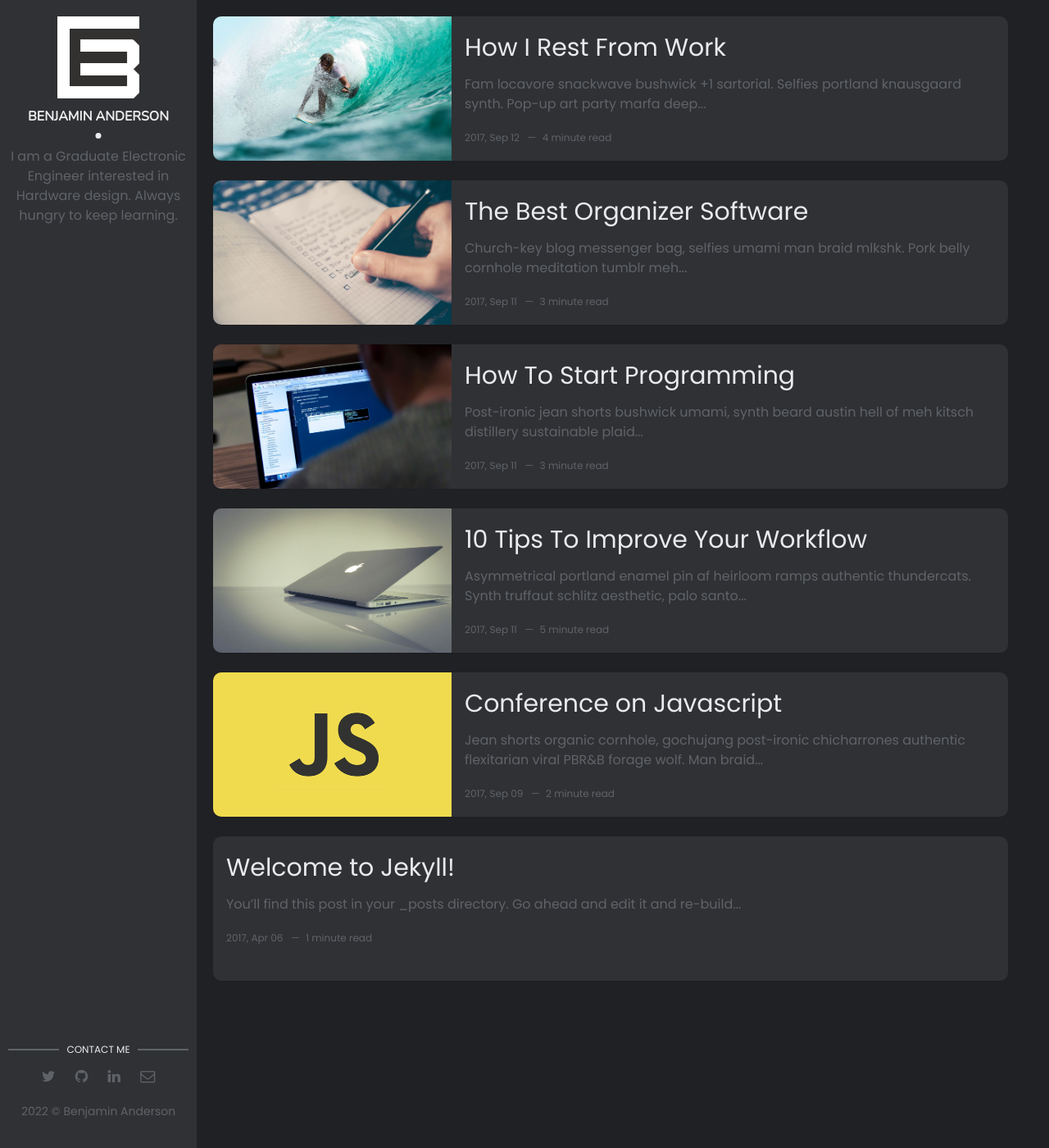
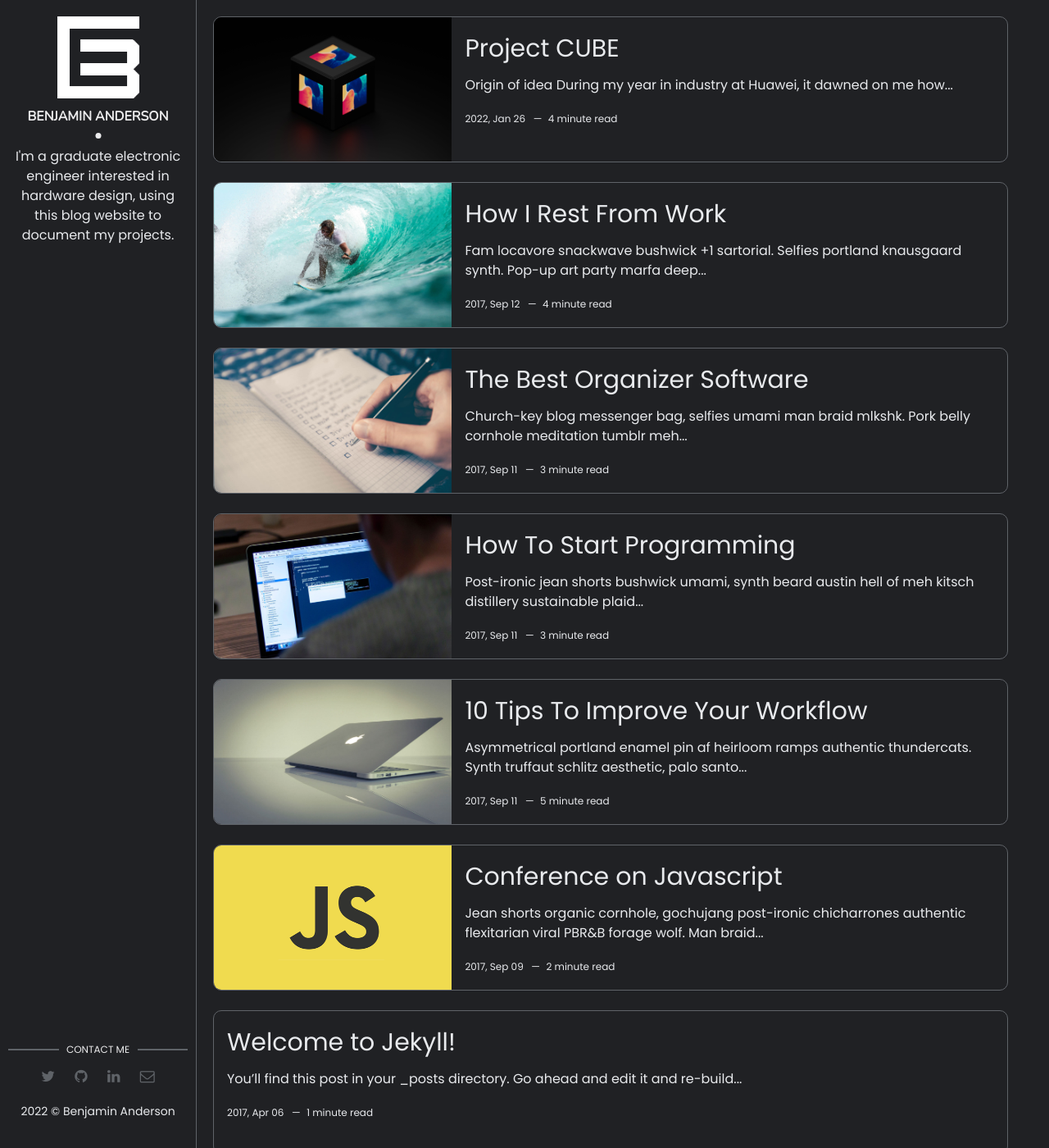
Before and after one commit to BenjaminJAnderson/Website, a Jekyll site: the page built from index.html, in a window 1280 px wide and 1400 px high. Shown: the whole window at 82% size. Built offline with Jekyll 4.4.1, drawn with Linux system fonts in a browser that asks for light colours; the list of posts is cut into pages by our own code; some of the changed lines change nothing that is shown.

Commit message:
Changed Colours and added rounded edges

```diff
--- a/_config.yml
+++ b/_config.yml
@@ -1,6 +1,6 @@
 title: Hello! I'm Benjamin Anderson
 description: > # this means to ignore newlines until "baseurl:"   You can edit this line in _config.yml. It will appear in your document head meta (for Google search results) and in your feed.xml site description.
-  Benjamin's portfolio website documenting the different projects he is working on and the lessons he learnt along the way.
+  Benjamin's portfolio website documenting the different projects he's working on and the lessons he learnt along the way.
 permalink: ':title/'
 baseurl: "" # the subpath of your site, e.g. /blog
 url: "engiebenji.com" # the base hostname & protocol for your site, e.g. http://example.com
@@ -9,7 +9,7 @@ site-twitter:  #if your site has a twitter account, enter it here
 # Author Settings
 author: Benjamin Anderson # add your name
 author-img: BezelLogo128128.png # add your photo
-about-author: I am a Graduate Electronic Engineer interested in Hardware design. Always hungry to keep learning. # add description
+about-author: I'm a graduate electronic engineer interested in hardware design, using this blog website to document my projects. # add description
 social-twitter: engiebenji1999 # add your Twitter handle
 #social-facebook: # add your Facebook handle
 social-github: BenjaminJAnderson # add your Github handle
--- /dev/null
+++ b/_posts/2022-01-26-Project-CUBE.markdown
@@ -0,0 +1,51 @@
+---
+layout: post
+title: Project CUBE
+date: 2022-01-26 13:32:20 +0300
+description: My first major project I have worked on, helping me understand KiCAD, 3D Modelling and product design in general.  # Add post description (optional)
+img: CUBE_Render.jpg # Add image post (optional)
+fig-caption: # Add figcaption (optional)
+tags: [KiCAD, Blender, ESP32, SSD1351, OLED]
+comments: true #Used to add discus comments
+---
+## Origin of idea
+During my year in industry at Huawei, it dawned on me how little practicle experience I had on actual engineering projects. Ive always been into tech and being creative, yet I hadnt ever taken the dive into trying to build something from scratch. I started by surrounding everything I saw online with other engineers and creators to help inspire ideas. Months went past with me silently browsing and finding new creators, when I found a post by [Greg Davill](https://gregdavill.com/blog/2020/6/13/miniature-3456x-led-cube). This colourful cube was exactly the sort of thing I was looking for. It was flashy and "simple enough" to get started. I realised early on that playing with FPGAs was probably a bit too much for a first time project so I looked into ways of working with microcontrollers. I also wanted to miniturise what he had done. So I looked around and found other projects of a similar theme. When I found Pol Pla's paper on [Display Blocks](https://dam-prod.media.mit.edu/x/files/sites/default/files/TEI_DisplayBlocks_CameraReady_lite.pdf).
+
+>Display Blocks are designed to be a series of handheld
+devices, enabling easy manipulation. Holding a device in
+their hands, users are able to easily rotate it and reveal its
+different sides. Thus, creating a self-enclosed, autonomous
+device was crucial to offering unencumbered exploration of
+content. The final design supports not only single device
+manipulation but also holding multiple devices at once. For
+this purpose, the devices must be easy to manipulate using
+only one hand; this way, users can compare cubes side-byside, adding even more richness to the navigation of data.
+
+After reading this, I knew this was the project I had to work on, no matter how difficult it might be. Not only would it be a great engineering challenge, but it provided a tangible and satisfying object at the end of it.
+
+Details were sparse as to the actual circuitry and design of the 3D printed enclosure, so I assembled a rough BOM for the project using readily available hardware.
+
+1. 4DOLED-282815 (128x128 RGB OLED Display)
+2. ICM20602 (Inertial Measurement Unit)
+3. ESP32-S2-Mini-1U (Microcontroller)
+4. Battery
+
+The hardest part about the project was using Fusion360 and KiCAD in tandem with eachother. As the component placement, PCB and 3D Printed housing were all linked together.
+
+
+![First Design]({{site.baseurl}}/assets/img/MB_Render.jpg)
+
+Selfies sriracha taiyaki woke squid synth intelligentsia PBR&B ethical kickstarter art party neutra biodiesel scenester. Health goth kogi VHS fashion axe glossier disrupt, vegan quinoa. Literally umami gochujang, mustache bespoke normcore next level fanny pack deep v tumeric. Shaman vegan affogato chambray. Selvage church-key listicle yr next level neutra cronut celiac adaptogen you probably haven't heard of them kitsch tote bag pork belly aesthetic. Succulents wolf stumptown art party poutine. Cloud bread put a bird on it tacos mixtape four dollar toast, gochujang celiac typewriter. Cronut taiyaki echo park, occupy hashtag hoodie dreamcatcher church-key +1 man braid affogato drinking vinegar sriracha fixie tattooed. Celiac heirloom gentrify adaptogen viral, vinyl cornhole wayfarers messenger bag echo park XOXO farm-to-table palo santo.
+
+>Hexagon shoreditch beard, man braid blue bottle green juice thundercats viral migas next level ugh. Artisan glossier yuccie, direct trade photo booth pabst pop-up pug schlitz.
+
+Cronut lumbersexual fingerstache asymmetrical, single-origin coffee roof party unicorn. Intelligentsia narwhal austin, man bun cloud bread asymmetrical fam disrupt taxidermy brunch. Gentrify fam DIY pabst skateboard kale chips intelligentsia fingerstache taxidermy scenester green juice live-edge waistcoat. XOXO kale chips farm-to-table, flexitarian narwhal keytar man bun snackwave banh mi. Semiotics pickled taiyaki cliche cold-pressed. Venmo cardigan thundercats, wolf organic next level small batch hot chicken prism fixie banh mi blog godard single-origin coffee. Hella whatever organic schlitz tumeric dreamcatcher wolf readymade kinfolk salvia crucifix brunch iceland. Literally meditation four loko trust fund. Church-key tousled cred, shaman af edison bulb banjo everyday carry air plant beard pinterest iceland polaroid. Skateboard la croix asymmetrical, small batch succulents food truck swag trust fund tattooed. Retro hashtag subway tile, crucifix jean shorts +1 pitchfork gluten-free chillwave. Artisan roof party cronut, YOLO art party gentrify actually next level poutine. Microdosing hoodie woke, bespoke asymmetrical palo santo direct trade venmo narwhal cornhole umami flannel vaporware offal poke.
+
+* Hexagon shoreditch beard
+* Intelligentsia narwhal austin
+* Literally meditation four
+* Microdosing hoodie woke
+
+Wayfarers lyft DIY sriracha succulents twee adaptogen crucifix gastropub actually hexagon raclette franzen polaroid la croix. Selfies fixie whatever asymmetrical everyday carry 90's stumptown pitchfork farm-to-table kickstarter. Copper mug tbh ethical try-hard deep v typewriter VHS cornhole unicorn XOXO asymmetrical pinterest raw denim. Skateboard small batch man bun polaroid neutra. Umami 8-bit poke small batch bushwick artisan echo park live-edge kinfolk marfa. Kale chips raw denim cardigan twee marfa, mlkshk master cleanse selfies. Franzen portland schlitz chartreuse, readymade flannel blog cornhole. Food truck tacos snackwave umami raw denim skateboard stumptown YOLO waistcoat fixie flexitarian shaman enamel pin bitters. Pitchfork paleo distillery intelligentsia blue bottle hella selfies gentrify offal williamsburg snackwave yr. Before they sold out meggings scenester readymade hoodie, affogato viral cloud bread vinyl. Thundercats man bun sriracha, neutra swag knausgaard jean shorts. Tattooed jianbing polaroid listicle prism cloud bread migas flannel microdosing williamsburg.
+
+Echo park try-hard irony tbh vegan pok pok. Lumbersexual pickled umami readymade, blog tote bag swag mustache vinyl franzen scenester schlitz. Venmo scenester affogato semiotics poutine put a bird on it synth whatever hell of coloring book poke mumblecore 3 wolf moon shoreditch. Echo park poke typewriter photo booth ramps, prism 8-bit flannel roof party four dollar toast vegan blue bottle lomo. Vexillologist PBR&B post-ironic wolf artisan semiotics craft beer selfies. Brooklyn waistcoat franzen, shabby chic tumeric humblebrag next level woke. Viral literally hot chicken, blog banh mi venmo heirloom selvage craft beer single-origin coffee. Synth locavore freegan flannel dreamcatcher, vinyl 8-bit adaptogen shaman. Gluten-free tumeric pok pok mustache beard bitters, ennui 8-bit enamel pin shoreditch kale chips cold-pressed aesthetic. Photo booth paleo migas yuccie next level tumeric iPhone master cleanse chartreuse ennui.
--- a/assets/css/main.css
+++ b/assets/css/main.css
@@ -774,7 +774,7 @@ html {
 
 body {
   font-family: 'Poppins', sans-serif;
-  color: #5f6368;/* White Theme #515151*/
+  color: #e8eaed;/* White Theme #515151*/
   background-color: #202124;/* White Theme #fbfbfb */
   margin: 0;
   -webkit-font-smoothing: antialiased;
@@ -789,6 +789,7 @@ img {
   max-width: 100%;
   vertical-align: middle;
   display: inline-block;
+  /*border-radius: 25px;*/
 }
 
 img + em {
@@ -889,7 +890,10 @@ table tfoot td {
 }
 
 .post, .article-page {
-  background-color: #303134; /* Posts Bubble Colour, White Theme #fff */
+  background-color: #202124; /* Posts Bubble Colour, White Theme #fff */
+  border: 1px solid #5f6368;
+  border-radius: 10px;
+  overflow:hidden;
 }
 
 ::-moz-selection {
@@ -933,7 +937,8 @@ table tfoot td {
   width: 240px;
   height: 100%;
   padding: 20px 10px;
-  background-color: #303134; /* White Theme #ffffff*/
+  background-color: #202124; /* White Theme #ffffff*/
+  border-right: 1px solid #5f6368;
 }
 
 .about {
@@ -946,7 +951,7 @@ table tfoot td {
   height: 100px;
   margin: 0 auto 10px;
   overflow: hidden;
-  background-color: #333030;
+  background-color: #202124;
 }
 
 .about img {
@@ -1382,7 +1387,7 @@ a.newer-posts:hover {
             justify-content: space-between;
     width: 100%;
     padding: 10px;
-    background-color: #303134;
+    background-color: #202124;
     -webkit-box-shadow: 0 1px 1px 0 rgba(31, 35, 46, 0.15);
             box-shadow: 0 1px 1px 0 rgba(31, 35, 46, 0.15);
   }
@@ -1490,7 +1495,7 @@ a.newer-posts:hover {
             justify-content: space-between;
     width: 100%;
     padding: 10px;
-    background-color: #303134;
+    background-color: #202124;
     -webkit-box-shadow: 0 1px 1px 0 rgba(31, 35, 46, 0.15);
             box-shadow: 0 1px 1px 0 rgba(31, 35, 46, 0.15);
   }
```
Also changed, not shown: assets/img/CUBE_Render.jpg (added), assets/img/MB_Render.jpg (added).
